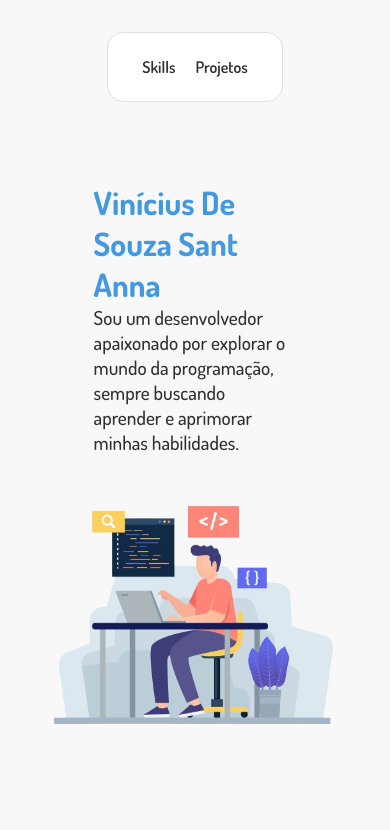
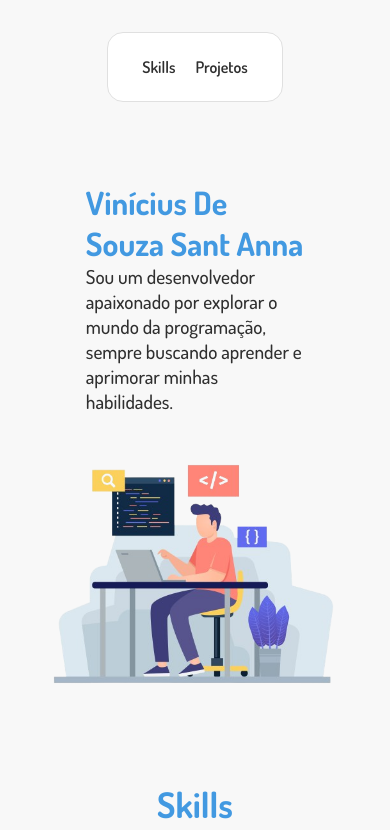
Before and after one commit to ViniciusSantanaa/portfolio, a Next.js app: page / in a window 390 px wide. Shown: the top 830 px of the page. Built offline with nearby package versions, Linux system fonts and the light colour scheme.

Commit message:
ajuste apresentação

```diff
--- a/src/app/page.module.css
+++ b/src/app/page.module.css
@@ -76,3 +76,18 @@
     }
 
 }
+
+@media (max-width: 430px) {
+    .container{
+        flex-direction: column;
+    }
+
+    .container__apresentacao{
+        width: 56%;
+    }
+
+    .div_skills{
+        gap: 1rem;
+    }
+
+}
```
